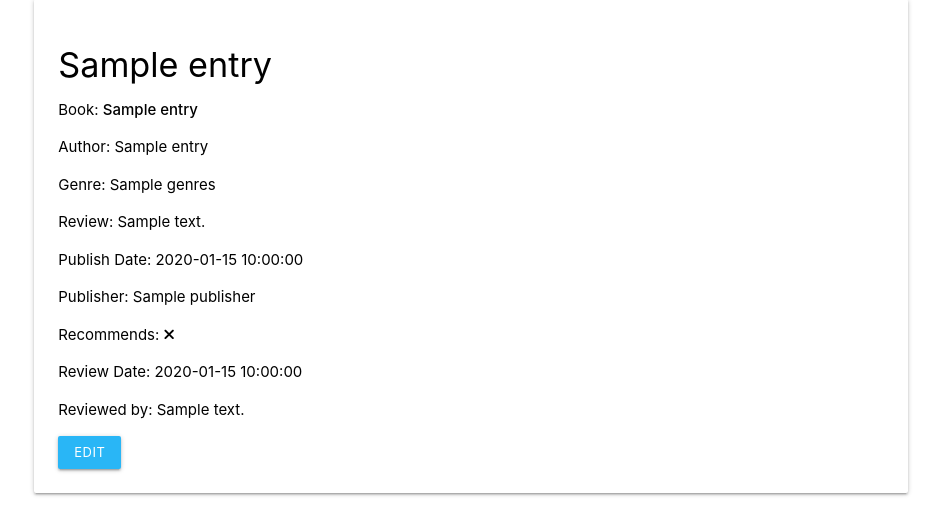
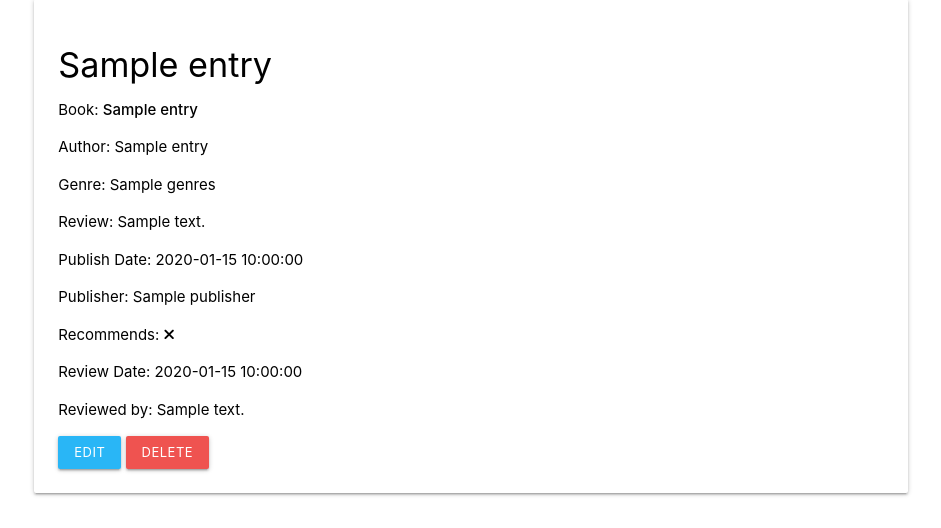
Before and after one commit to lrchnnng/jot-journal, a Flask app: page / in a window 1280 px wide. Shown: the part 353-881 px from the top of the page, without its empty margins (169-1110 px from the left). Run offline with Flask 3, Linux system fonts and the light colour scheme; a database or web service that is not in the repository returns one stand-in record (values such as "Sample title"); some libraries are stand-ins or nearby versions.

Commit message:
added delete function

```diff
--- a/app.py
+++ b/app.py
@@ -141,13 +141,19 @@ def edit_entry(entry_id):
         }
         entry_id_obj = ObjectId(entry_id)
         mongo.db.entries.update_one({"_id": entry_id_obj}, {"$set": submit})
-        flash("Task Successfully Updated")
+        flash("Entry Successfully Edited")
         return redirect(url_for('index'))
 
     entry = mongo.db.entries.find_one({"_id": ObjectId(entry_id)})
     genres = mongo.db.genres.find().sort("genre_name", 1)
     return render_template("edit_entry.html", entry=entry, genres=genres)
 
+@app.route("/delete_entry/<entry_id>")
+def delete_entry(entry_id):
+    entry_id_obj = ObjectId(entry_id)
+    mongo.db.entries.delete_one({"_id": entry_id_obj})
+    flash("Entry Successfully Deleted")
+    return redirect(url_for("index"))
 
 
 if __name__ == "__main__":
--- a/templates/index.html
+++ b/templates/index.html
@@ -37,6 +37,7 @@
 
         <div class="s12">
           <a href="{{ url_for('edit_entry', entry_id=entry._id) }}" class="btn-small light-blue lighten-1">Edit</a>
+          <a href="{{ url_for('delete_entry', entry_id=entry._id) }}" class="btn-small red lighten-1">Delete</a>
       </div>
       </div>
     </div>
```
